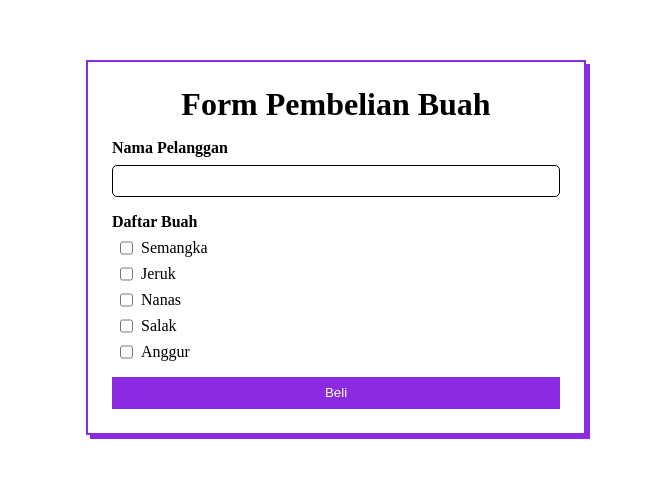
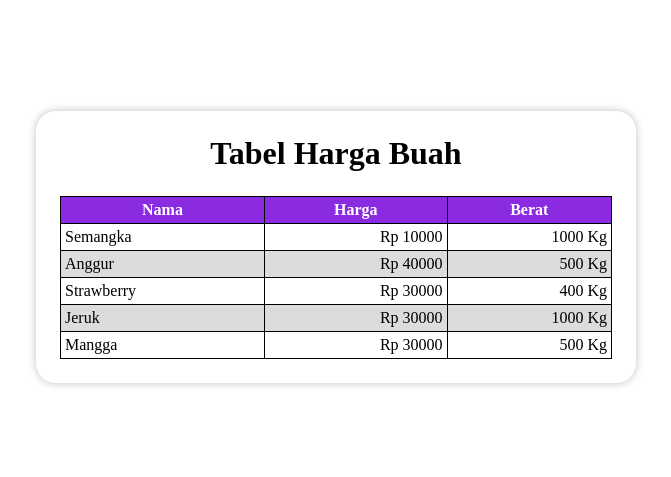
Before and after one commit to dianprsty/reactjs-sanber-intensive, a React (Vite) app: page / in a window 1280 px wide. Shown: the part 153-630 px from the top of the page, without its empty margins (304-975 px from the left). Built offline with nearby package versions, Linux system fonts and the light colour scheme.

Commit message:
table component with props

```diff
--- a/package.json
+++ b/package.json
@@ -21,6 +21,7 @@
     "eslint-plugin-react": "^7.33.2",
     "eslint-plugin-react-hooks": "^4.6.0",
     "eslint-plugin-react-refresh": "^0.4.5",
+    "prop-types": "^15.8.1",
     "vite": "^5.0.8"
   }
 }
--- a/src/App.jsx
+++ b/src/App.jsx
@@ -1,61 +1,23 @@
 // import { useState } from "react";
+// import FormBelanja from "./components/FormBelanja/FormBelanja";
+import TabelHargaBuah from "./components/TabelHargaBuah/TabelHargaBuah";
 import "./index.css";
-import styles from "./css/Form.module.css";
+
+let dataHargaBuah = [
+  { nama: "Semangka", harga: 10000, berat: 1000 },
+  { nama: "Anggur", harga: 40000, berat: 500 },
+  { nama: "Strawberry", harga: 30000, berat: 400 },
+  { nama: "Jeruk", harga: 30000, berat: 1000 },
+  { nama: "Mangga", harga: 30000, berat: 500 },
+];
 
 function App() {
   // const [count, setCount] = useState(0);
 
   return (
     <>
-      <div
-        style={{
-          display: "flex",
-          justifyContent: "center",
-          alignItems: "center",
-          width: "100vw",
-          height: "100dvh",
-        }}
-      >
-        <div>
-          <form className={styles.form_card}>
-            <h1 className={styles.h1}>Form Pembelian Buah</h1>
-            <div className={styles.input_row}>
-              <label htmlFor="nama" className={styles.input_label}>
-                Nama Pelanggan
-              </label>
-              <input type="text" id="nama" name="nama" required />
-            </div>
-            <div className={styles.input_row}>
-              <label className={styles.input_label}>Daftar Buah</label>
-              <div className={styles.input_checkbox}>
-                <input type="checkbox" name="semangka" id="semangka" />
-                <label htmlFor="semangka">Semangka</label>
-              </div>
-              <div className={styles.input_checkbox}>
-                <input type="checkbox" name="jeruk" id="jeruk" />
-                <label htmlFor="jeruk">Jeruk</label>
-              </div>
-              <div className={styles.input_checkbox}>
-                <input type="checkbox" name="nanas" id="nanas" />
-                <label htmlFor="nanas">Nanas</label>
-              </div>
-              <div className={styles.input_checkbox}>
-                <input type="checkbox" name="salak" id="salak" />
-                <label htmlFor="salak">Salak</label>
-              </div>
-              <div className={styles.input_checkbox}>
-                <input type="checkbox" name="anggur" id="anggur" />
-                <label htmlFor="anggur">Anggur</label>
-              </div>
-            </div>
-            <div className={styles.input_row}>
-              <button type="submit" className={styles.button_submit}>
-                Beli
-              </button>
-            </div>
-          </form>
-        </div>
-      </div>
+      {/* <FormBelanja /> */}
+      <TabelHargaBuah dataHargaBuah={dataHargaBuah} />
     </>
   );
 }
--- /dev/null
+++ b/src/components/FormBelanja/FormBelanja.jsx
@@ -0,0 +1,59 @@
+import styles from "./Form.module.css";
+
+function FormBelanja() {
+  return (
+    <>
+      <div
+        style={{
+          display: "flex",
+          justifyContent: "center",
+          alignItems: "center",
+          width: "100vw",
+          height: "100dvh",
+        }}
+      >
+        <div>
+          <form className={styles.form_card}>
+            <h1 className={styles.h1}>Form Pembelian Buah</h1>
+            <div className={styles.input_row}>
+              <label htmlFor="nama" className={styles.input_label}>
+                Nama Pelanggan
+              </label>
+              <input type="text" id="nama" name="nama" required />
+            </div>
+            <div className={styles.input_row}>
+              <label className={styles.input_label}>Daftar Buah</label>
+              <div className={styles.input_checkbox}>
+                <input type="checkbox" name="semangka" id="semangka" />
+                <label htmlFor="semangka">Semangka</label>
+              </div>
+              <div className={styles.input_checkbox}>
+                <input type="checkbox" name="jeruk" id="jeruk" />
+                <label htmlFor="jeruk">Jeruk</label>
+              </div>
+              <div className={styles.input_checkbox}>
+                <input type="checkbox" name="nanas" id="nanas" />
+                <label htmlFor="nanas">Nanas</label>
+              </div>
+              <div className={styles.input_checkbox}>
+                <input type="checkbox" name="salak" id="salak" />
+                <label htmlFor="salak">Salak</label>
+              </div>
+              <div className={styles.input_checkbox}>
+                <input type="checkbox" name="anggur" id="anggur" />
+                <label htmlFor="anggur">Anggur</label>
+              </div>
+            </div>
+            <div className={styles.input_row}>
+              <button type="submit" className={styles.button_submit}>
+                Beli
+              </button>
+            </div>
+          </form>
+        </div>
+      </div>
+    </>
+  );
+}
+
+export default FormBelanja;
--- /dev/null
+++ b/src/components/TabelHargaBuah/Tabel.module.css
@@ -0,0 +1,36 @@
+.table_container {
+  min-width: 600px;
+  border-radius: 20px;
+  padding: 24px;
+  overflow: hidden;
+  box-shadow: 0px 0px 8px silver;
+}
+
+.table {
+  width: 100%;
+  border-collapse: collapse;
+}
+
+td,
+th {
+  padding: 4px;
+  border: 1px solid black;
+}
+
+thead {
+  background: blueviolet;
+  color: white;
+}
+
+tbody > :nth-child(even) {
+  background: gainsboro;
+}
+
+.align_right {
+  text-align: right;
+}
+
+h1 {
+  text-align: center;
+  margin-bottom: 24px;
+}
--- /dev/null
+++ b/src/components/TabelHargaBuah/TabelHargaBuah.jsx
@@ -0,0 +1,46 @@
+import styles from "./Tabel.module.css";
+import PropTypes from "prop-types";
+export default function TabelHargaBuah({ dataHargaBuah }) {
+  return (
+    <>
+      <div
+        style={{
+          display: "flex",
+          justifyContent: "center",
+          alignItems: "center",
+          width: "100vw",
+          height: "100dvh",
+        }}
+      >
+        <div className={styles.table_container}>
+          <h1>Tabel Harga Buah</h1>
+          <table className={styles.table}>
+            <thead>
+              <tr>
+                <th>Nama</th>
+                <th>Harga</th>
+                <th>Berat</th>
+              </tr>
+            </thead>
+            <tbody>
+              {dataHargaBuah.map((item, index) => {
+                return (
+                  <tr key={item.nama + index}>
+                    <td>{item.nama}</td>
+                    <td className={styles.align_right}>Rp {item.harga}</td>
+                    <td className={styles.align_right}>{item.berat} Kg</td>
+                  </tr>
+                );
+              })}
+            </tbody>
+          </table>
+        </div>
+      </div>
+    </>
+  );
+}
+
+TabelHargaBuah.propTypes = {
+  //
+  dataHargaBuah: PropTypes.array.isRequired,
+};
```
Also changed, not shown: src/components/FormBelanja/Form.module.css (renamed from src/css/Form.module.css), 1 other file (tests, documents, lock files or other folders).
